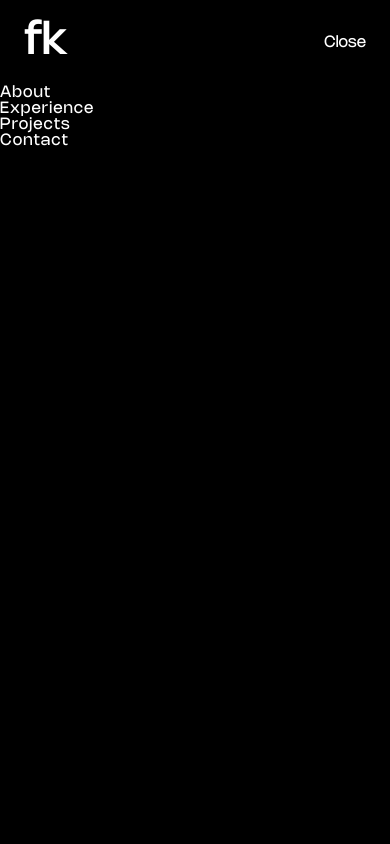
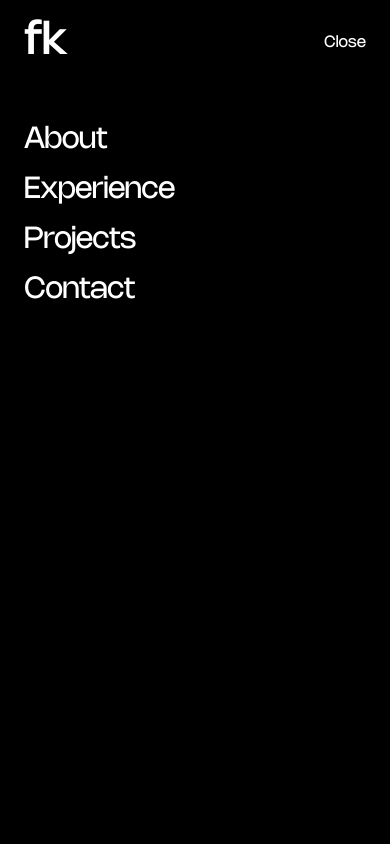
Before and after one commit to kasikfrantisek/personal-page, a Next.js app: page / in a window 390 px wide. Both pictures are taken after a click on the button "Menu". Shown: the top 844 px of the page. Built offline with nearby package versions, Linux system fonts and the light colour scheme.

Commit message:
I would say it is responsive

```diff
--- a/src/components/main/components/Tag.tsx
+++ b/src/components/main/components/Tag.tsx
@@ -11,9 +11,9 @@ export const Tag = ({ title }: Props) => {
         scale: 1.05,
         transition: { duration: 0.1 },
       }}
-      className="cursor-default rounded-full border-[1px] border-white px-3 py-1"
+      className="cursor-default rounded-full border-[1px] border-white px-3 py-2"
     >
-      <p className="text-sm font-light">{title}</p>
+      <p className="text-overline-16 leading-[15px]">{title}</p>
     </motion.div>
   );
 };
--- a/src/components/main/sections/Hero.tsx
+++ b/src/components/main/sections/Hero.tsx
@@ -34,13 +34,13 @@ export const Hero = () => {
       <div className="mx-auto w-screen max-w-[1440px] overflow-visible pl-6 md:pl-20">
         <motion.h1
           style={{ translateX: nameSlide }}
-          className="whitespace-nowrap text-h1-mobile sm:text-h0-mobile lg:text-h0"
+          className="whitespace-nowrap text-h1-mobile sm:text-h0-mobile xl:text-h0"
         >
           {name}
         </motion.h1>
         <motion.h1
           style={{ translateX: positionSlide }}
-          className="whitespace-nowrap text-h1-light-mobile sm:text-h0-light-mobile lg:text-h0-light"
+          className="whitespace-nowrap text-h1-light-mobile sm:text-h0-light-mobile xl:text-h0-light"
         >
           {job}
         </motion.h1>
--- a/src/components/main/sections/Work.tsx
+++ b/src/components/main/sections/Work.tsx
@@ -12,7 +12,7 @@ export const Work = () => {
 
   return (
     <SectionWrapper title="Work, work, work" id="experience">
-      <div className="grid pt-4 md:gap-20 md:pt-14 lg:grid-cols-2">
+      <div className="grid pt-4 md:gap-20 md:pt-14 xl:grid-cols-2">
         <div className="flex flex-col gap-y-2 overflow-x-scroll md:flex-wrap md:space-y-5 md:overflow-x-hidden">
           {workData.map((job) => (
             <Position key={job.id} id={job.id} mouseOn={setDisplayed}>
--- a/src/components/sidewide/Contact.tsx
+++ b/src/components/sidewide/Contact.tsx
@@ -6,7 +6,7 @@ import { SectionWrapper } from './SectionWrapper';
 export const Contacts = () => {
   return (
     <SectionWrapper title="Hit me up!" id="contact">
-      <div className="grid size-full pt-14 lg:grid-cols-2">
+      <div className="grid size-full pt-14 xl:grid-cols-2">
         <div>
           <h5 className="text-h5-light text-white lg:w-2/3">
             Hey you can hit me up directly on one of the contacts bellow, but if
@@ -25,7 +25,7 @@ export const Contacts = () => {
             </Link>
           </div>
         </div>
-        <div className="w-full">
+        <div className="w-full pt-14">
           <Form />
         </div>
       </div>
--- a/src/components/sidewide/Layout.tsx
+++ b/src/components/sidewide/Layout.tsx
@@ -1,7 +1,7 @@
 import { ReactNode } from 'react';
 
 import { Contacts } from './Contact';
-import { Header } from './Header';
+import { Header } from './nav/Header';
 
 export const Layout = ({ children }: { children: ReactNode }) => {
   return (
--- a/src/components/sidewide/MobileNav.tsx
+++ /dev/null
@@ -1,28 +0,0 @@
-import Link from 'next/link';
-
-export const MobileNav = () => {
-  return (
-    <ul className="absolute left-0 top-[85px] h-screen w-screen gap-5 bg-black text-overline-16">
-      <li>
-        <Link href="#about" scroll={false}>
-          About
-        </Link>
-      </li>
-      <li>
-        <Link href="#experience" scroll={false}>
-          Experience
-        </Link>
-      </li>
-      <li>
-        <Link href="#projects" scroll={false}>
-          Projects
-        </Link>
-      </li>
-      <li>
-        <Link href="#contact" scroll={false}>
-          Contact
-        </Link>
-      </li>
-    </ul>
-  );
-};
--- a/src/components/sidewide/Header.tsx
+++ b/src/components/sidewide/nav/Header.tsx
@@ -1,7 +1,11 @@
+import { AnimatePresence } from 'framer-motion';
 import Link from 'next/link';
 import { useState } from 'react';
 
+import data from '@/data/navigation.json';
+
 import { MobileNav } from './MobileNav';
+import { NavItem } from './NavItem';
 
 export const Header = () => {
   const [openMobile, setOpenMobile] = useState(false);
@@ -18,28 +22,15 @@ export const Header = () => {
           {openMobile ? 'Close' : 'Menu'}
         </button>
         <ul className="hidden gap-5 text-overline-16 sm:flex">
-          <li>
-            <Link href="#about" scroll={false}>
-              About
-            </Link>
-          </li>
-          <li>
-            <Link href="#experience" scroll={false}>
-              Experience
-            </Link>
-          </li>
-          <li>
-            <Link href="#projects" scroll={false}>
-              Projects
-            </Link>
-          </li>
-          <li>
-            <Link href="#contact" scroll={false}>
-              Contact
-            </Link>
-          </li>
+          {data.nav.map((item) => (
+            <NavItem key={item.label} label={item.label} path={item.path} />
+          ))}
         </ul>
-        {openMobile && <MobileNav />}
+        <AnimatePresence>
+          {openMobile && (
+            <MobileNav onClick={() => setOpenMobile(!openMobile)} />
+          )}
+        </AnimatePresence>
       </nav>
     </header>
   );
--- /dev/null
+++ b/src/components/sidewide/nav/MobileNav.tsx
@@ -0,0 +1,45 @@
+import { motion } from 'framer-motion';
+
+import data from '@/data/navigation.json';
+
+import { NavItem } from './NavItem';
+
+type Props = {
+  onClick: () => void;
+};
+
+export const MobileNav = ({ onClick }: Props) => {
+  return (
+    <motion.ul
+      initial={{
+        opacity: 0,
+      }}
+      animate={{
+        opacity: 1,
+        transition: { duration: 0.5 },
+      }}
+      exit={{
+        opacity: 0,
+        transition: { duration: 1 },
+      }}
+      className="absolute left-0 top-[85px] h-screen w-screen gap-5 space-y-5 bg-black pl-6 pt-10 text-h5-light"
+    >
+      {data.nav.map((item, index) => (
+        <motion.div
+          key={item.label}
+          initial={{
+            opacity: 0,
+            translateY: 10,
+          }}
+          animate={{
+            opacity: 1,
+            translateY: 0,
+            transition: { duration: 0.5, delay: 0.5 + 0.1 * index },
+          }}
+        >
+          <NavItem label={item.label} path={item.path} onClick={onClick} />
+        </motion.div>
+      ))}
+    </motion.ul>
+  );
+};
--- /dev/null
+++ b/src/components/sidewide/nav/NavItem.tsx
@@ -0,0 +1,15 @@
+import Link from 'next/link';
+
+type Props = {
+  path: string;
+  label: string;
+  onClick?: () => void;
+};
+
+export const NavItem = ({ path, label, onClick }: Props) => (
+  <li>
+    <Link href={path} scroll={false} onClick={onClick}>
+      {label}
+    </Link>
+  </li>
+);
--- /dev/null
+++ b/src/data/navigation.json
@@ -0,0 +1,20 @@
+{
+    "nav": [
+        {
+            "path": "#about",
+            "label": "About"
+        },
+        {
+            "path": "#experience",
+            "label": "Experience"
+        },
+        {
+            "path": "#projects",
+            "label": "Projects"
+        },
+        {
+            "path": "#contact",
+            "label": "Contact"
+        }
+    ]
+}
```
